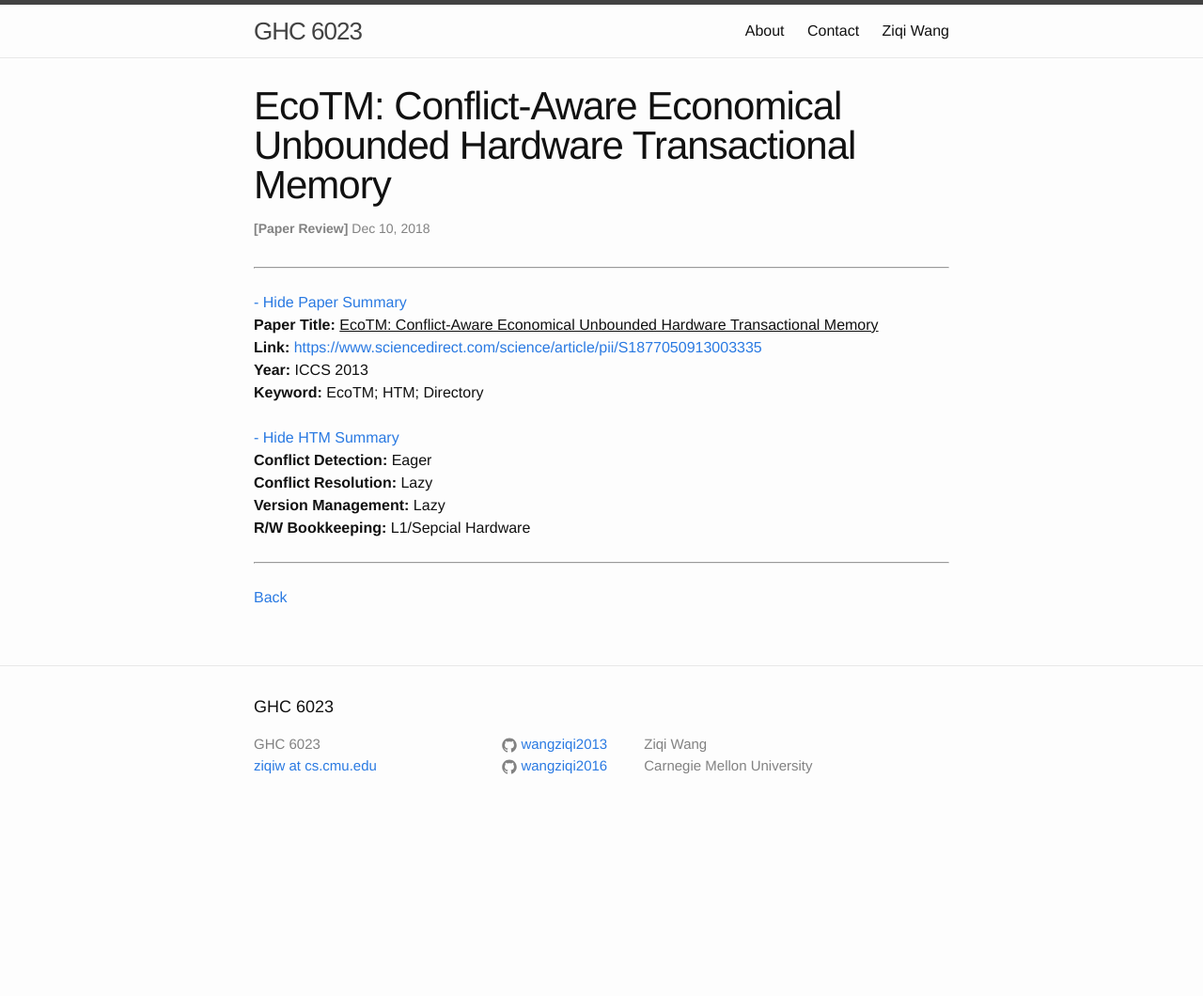
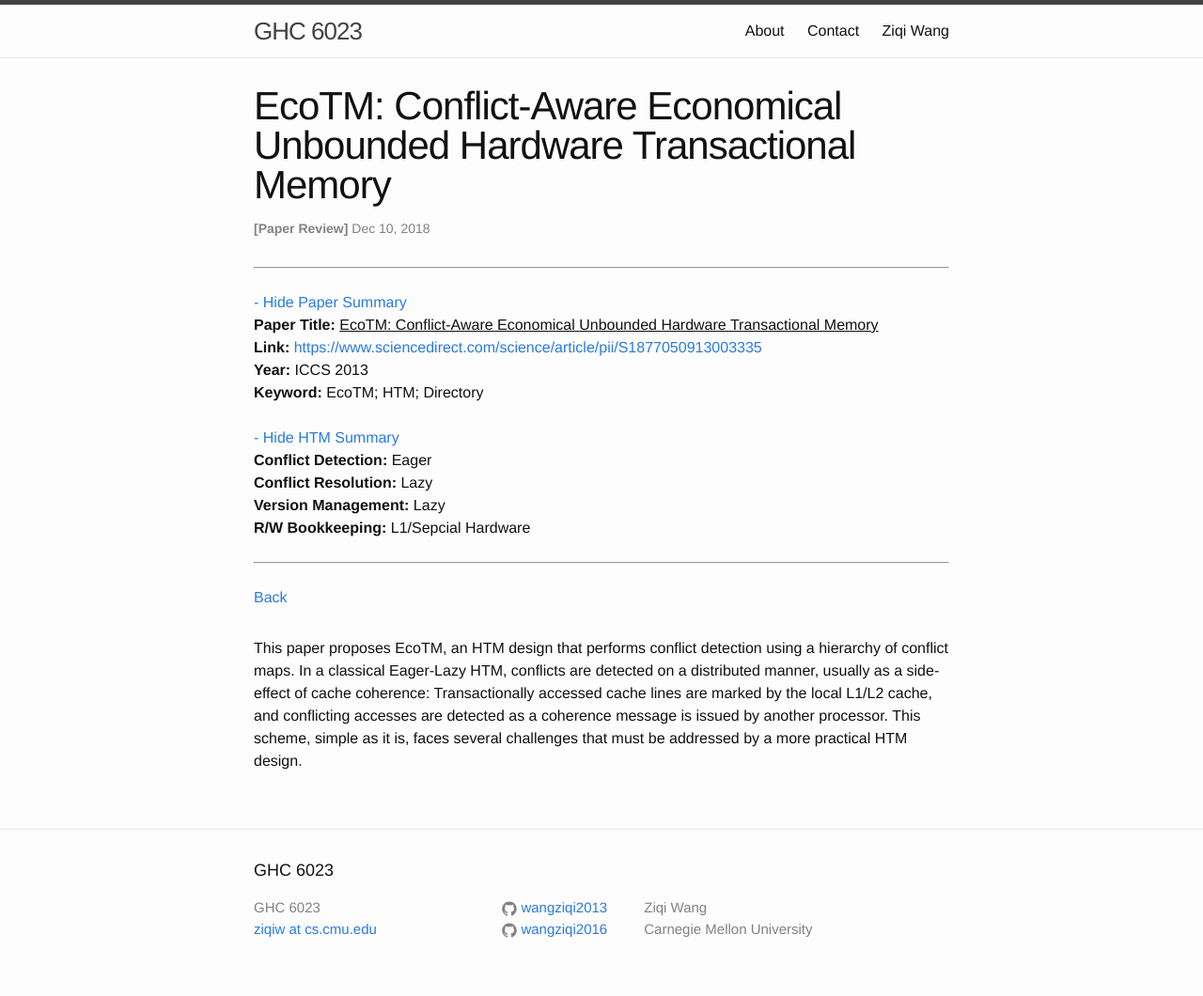
Before and after one commit to wangziqi2013/wangziqi2013.github.io, a Jekyll site: the page built from _posts/2018-12-09-ecotm.markdown, in a window 1280 px wide. Shown: the whole page at 94% size. Built offline with Jekyll 4.4.1, drawn with Linux system fonts in a browser that asks for light colours; before the commit the page ends 900 px from its top, so only the background shows below that.

Commit message:
Working on first paragraph

```diff
--- a/_posts/2018-12-09-ecotm.markdown
+++ b/_posts/2018-12-09-ecotm.markdown
@@ -12,3 +12,10 @@ htm_cd: Eager
 htm_cr: Lazy
 version_mgmt: Lazy
 ---
+
+This paper proposes EcoTM, an HTM design that performs conflict detection using a hierarchy of
+conflict maps. In a classical Eager-Lazy HTM, conflicts are detected on a distributed manner,
+usually as a side-effect of cache coherence: Transactionally accessed cache lines are marked
+by the local L1/L2 cache, and conflicting accesses are detected as a coherence message is issued
+by another processor. This scheme, simple as it is, faces several challenges that must be addressed
+by a more practical HTM design.
```
